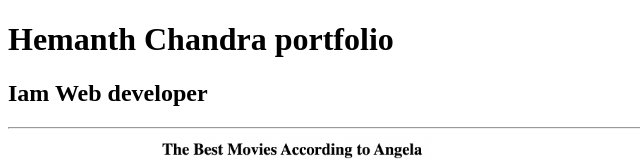
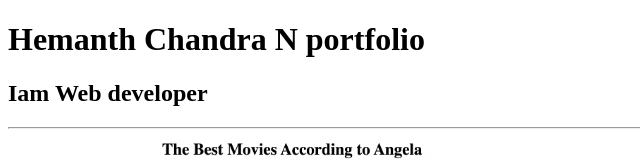
Before and after one commit to HemanthChandra2003/html-portfolio, a plain HTML site: page index.html in a window 1280 px wide. Shown: the top 160 px of the page, without its empty margins (0-640 px from the left). Drawn offline with Linux system fonts and the light colour scheme.

Commit message:
index.html

```diff
--- a/index.html
+++ b/index.html
@@ -24,7 +24,7 @@ https://developer.mozilla.org/en-US/docs/Web/HTML/Element/img#attr-height -->
     <title>Document</title>
 </head>
 <body>
-    <h1>Hemanth Chandra portfolio</h1>
+    <h1>Hemanth Chandra N portfolio</h1>
     <h2>Iam Web developer</h2>
     <hr>
     <a href="./public/movie-ranking.html">Movie Ranking project</a>
```
